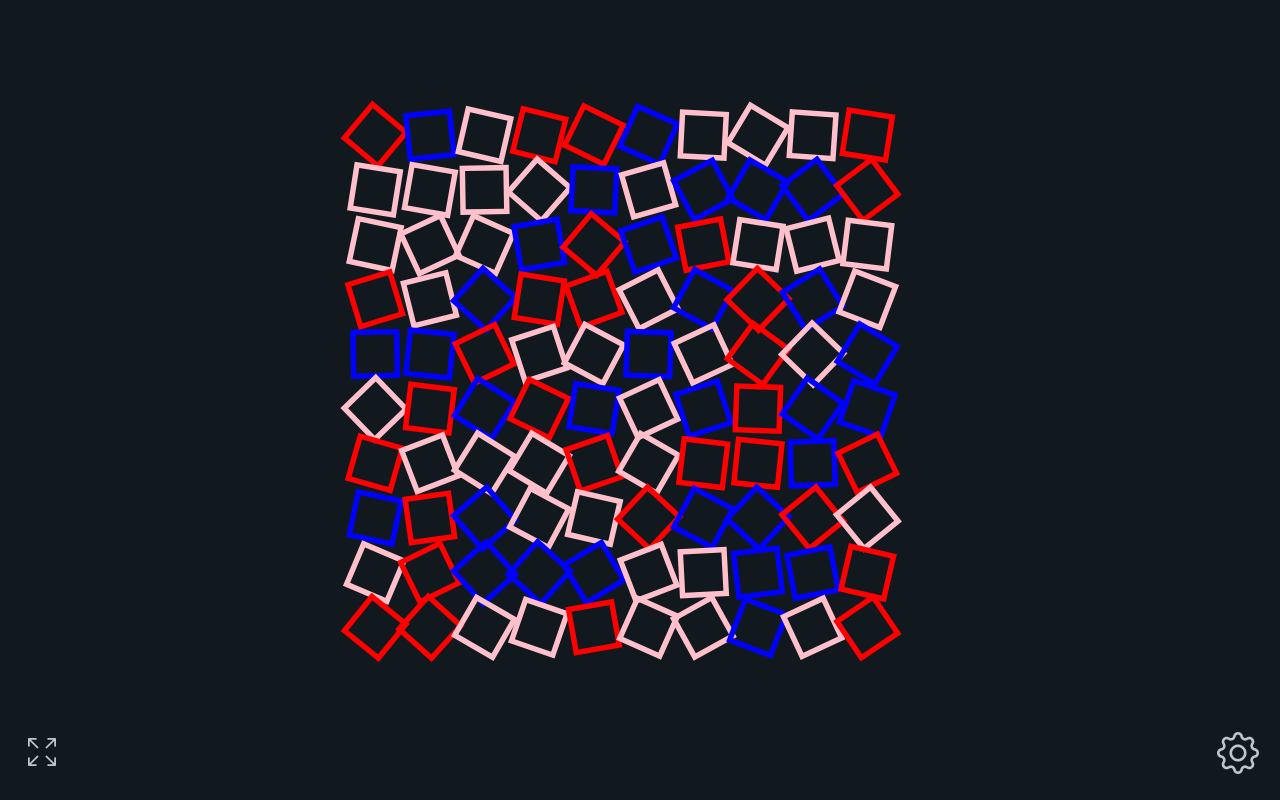
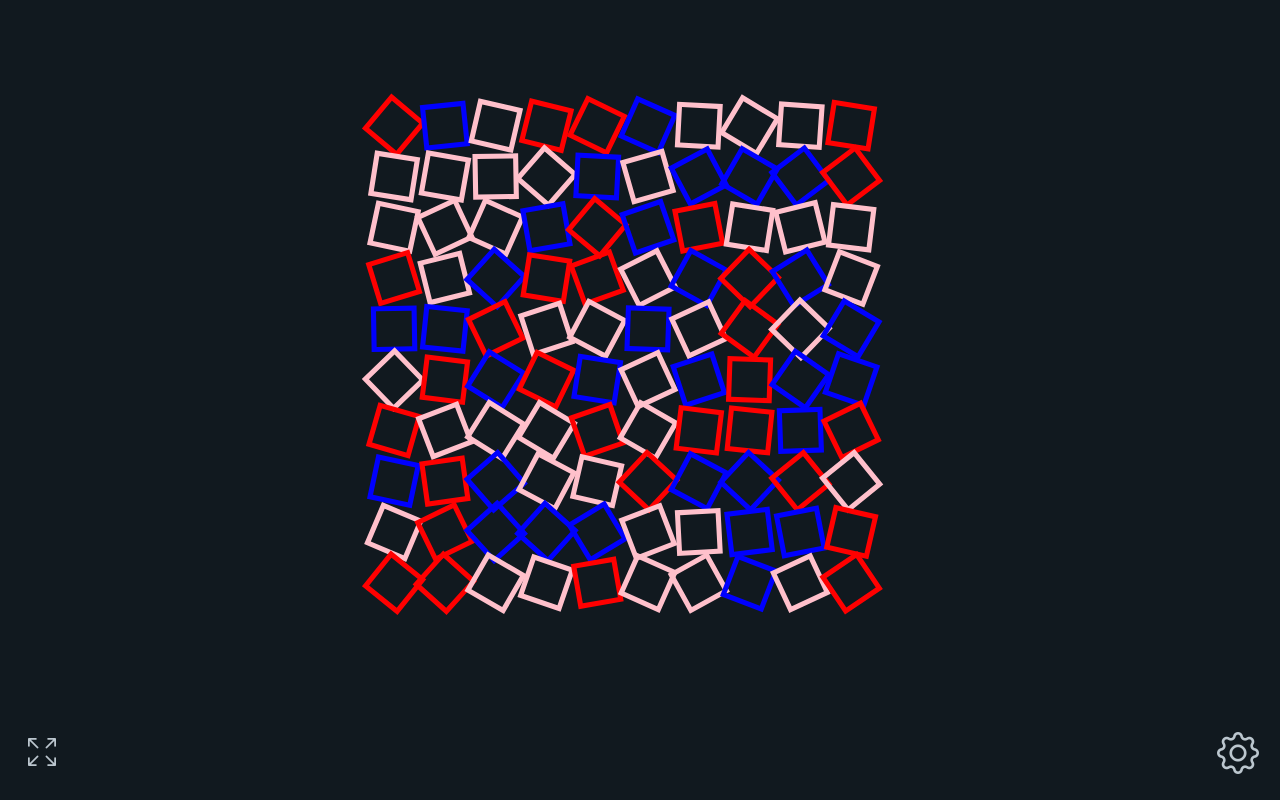
Before and after one commit to david-bulte/generative-angular, an Angular app: page / in a window 1280 px wide. Built offline with nearby package versions, Linux system fonts and the light colour scheme.

Commit message:
bit of styling

```diff
--- a/src/app/app.component.css
+++ b/src/app/app.component.css
@@ -1,7 +1,6 @@
 .page {
-  position: relative;
-  width: 100vmax;
-  height: 100vh;
+  height: 100vmin;
+  display: flex;
   /*for firefox*/
   overflow: hidden;
 }
@@ -12,14 +11,15 @@ section {
   align-items: center;
   justify-content: center;
   flex-grow: 1;
-  height: 100vh;
 }
 
 aside {
-  position: absolute;
+  position: fixed;
   top: 0;
   right: 0;
   height: 100%;
+  overflow-x: hidden;
+  overflow-y: auto;
 }
 
 :host-context([data-theme="dark"]) aside {
```
